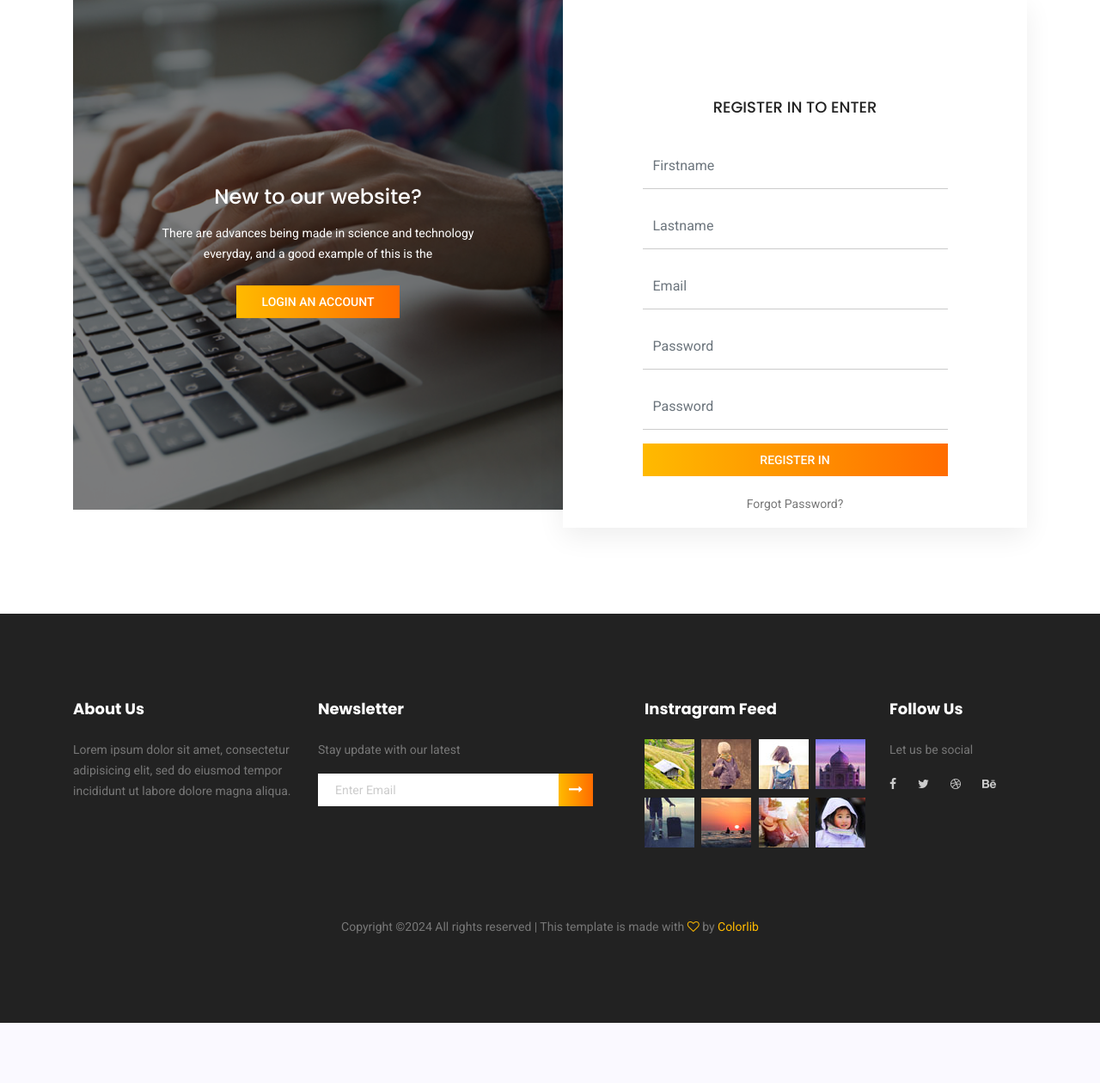
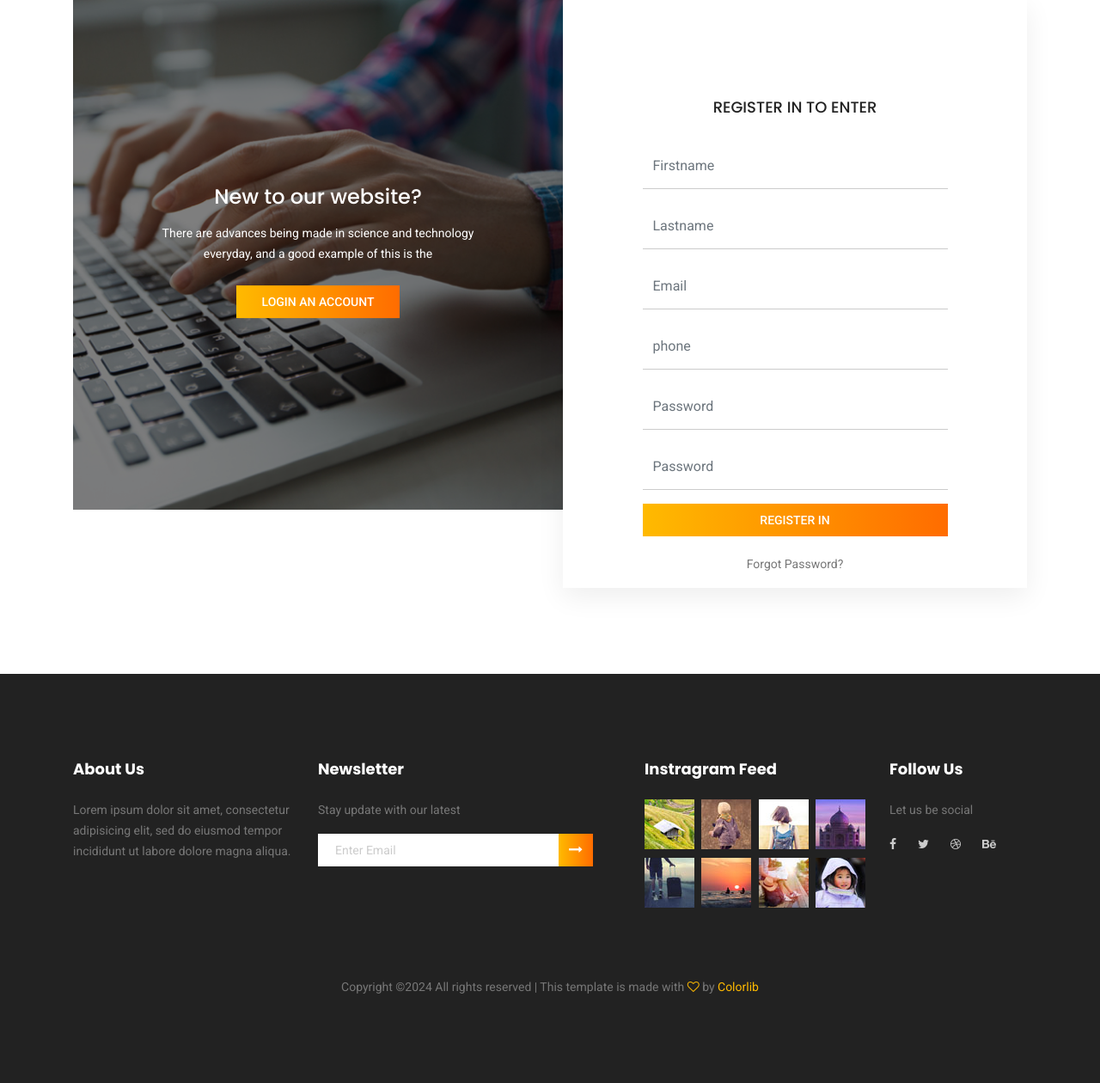
Before and after one commit to yash-prajapati2471/RJ-Infotech, a Django app: page /account/registration in a window 1280 px wide. Shown: the part 496-1756 px from the top of the page at 86% size. Before the commit the page ends 1686 px from the top, so only its background shows below. Run offline with Django 5.2, Linux system fonts and the light colour scheme; some libraries are stand-ins or nearby versions.

Commit message:
Register commit

```diff
--- a/account/forms.py
+++ b/account/forms.py
@@ -23,6 +23,7 @@ class RegisterForm(forms.ModelForm):
         self.fields['firstname'].widget.attrs['placeholder'] = "Firstname"
         self.fields['lastname'].widget.attrs['placeholder'] = "Lastname"
         self.fields['email'].widget.attrs['placeholder'] = "Email"
+        self.fields['phone'].widget.attrs['placeholder'] = "phone"
 
         for i in self.fields:
             self.fields[i].widget.attrs['class'] = "form-control"
--- a/account/models.py
+++ b/account/models.py
@@ -40,7 +40,7 @@ class registration(AbstractBaseUser):
     username = models.CharField(max_length=200)
     firstname = models.CharField(max_length=200)
     lastname = models.CharField(max_length=200)
-    phone = models.IntegerField()
+    phone = models.CharField(max_length=200)
 
     created_at = models.DateTimeField(auto_now_add=True)
 
--- a/account/views.py
+++ b/account/views.py
@@ -2,6 +2,8 @@ from django.shortcuts import render,redirect
 from .forms import RegisterForm
 from django.http import HttpResponse
 from .models import registration as register
+from django.contrib.auth import authenticate
+from django.contrib.auth import login as user_login
 # Create your views here.
 
 def registration(request):
@@ -12,11 +14,13 @@ def registration(request):
             firstname = form.cleaned_data['firstname']
             lastname = form.cleaned_data['lastname']
             email = form.cleaned_data['email']
+            phone = form.cleaned_data['phone']
             password = form.cleaned_data['password']
             con_password = form.cleaned_data['con_password']
+
             username = email.split("@")[0]
 
-            user = register.objects.create_user(firstname=firstname,lastname=lastname,email=email,username=username,password=password)
+            user = register.objects.create_user(firstname=firstname,lastname=lastname,email=email,phone=phone,username=username,password=password)
             user.save()
             return redirect('index')
 
@@ -30,4 +34,14 @@ def registration(request):
     return render(request,'account/registration.html',context)
 
 def login(request):
+
+    if request.method == "POST":
+        username = request.POST['username']
+        password = request.POST['password']
+
+        user = authenticate(request,username=username,password=password)
+        if user is not None:
+            user_login(request,user)
+            return redirect('index')
+
     return render(request,'account/login.html')
--- a/templates/account/registration.html
+++ b/templates/account/registration.html
@@ -35,7 +35,7 @@
 				<div class="col-lg-6">
 					<div class="login_form_inner">
 						<h3>Register in to enter</h3>
-						<form action="{% url 'registration' %}" class="row login_form" method="POST">
+						<form action="{% url 'registration' %}" method="POST" class="row login_form">
 							{% csrf_token %}
 							<div class="col-md-12 form-group">
 								{{form.firstname}}
@@ -45,6 +45,9 @@
 							</div>
 							<div class="col-md-12 form-group">
 								{{form.email}}
+							</div>
+							<div class="col-md-12 form-group">
+								{{form.phone}}
 							</div>
 							<div class="col-md-12 form-group">
 								{{form.password}}
--- a/templates/base.html
+++ b/templates/base.html
@@ -42,6 +42,7 @@
 				<div class="container">
 					<!-- Brand and toggle get grouped for better mobile display -->
 					<a class="navbar-brand logo_h" href="index.html"><img src="{% static 'img/logo.png'%}" alt=""></a>
+					{{request.user.username}}
 					<button class="navbar-toggler" type="button" data-toggle="collapse" data-target="#navbarSupportedContent"
 					 aria-controls="navbarSupportedContent" aria-expanded="false" aria-label="Toggle navigation">
 						<span class="icon-bar"></span>
```
Also changed, not shown: templates/account/login.html (+4 -3 lines), account/migrations/0001_initial.py (deleted), account/migrations/__init__.py (deleted), store/migrations/0001_initial.py (deleted), store/migrations/__init__.py (deleted).
